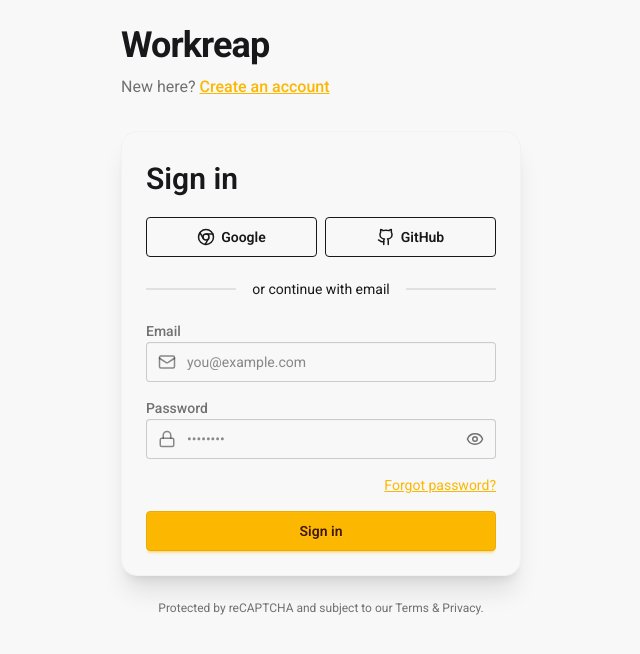
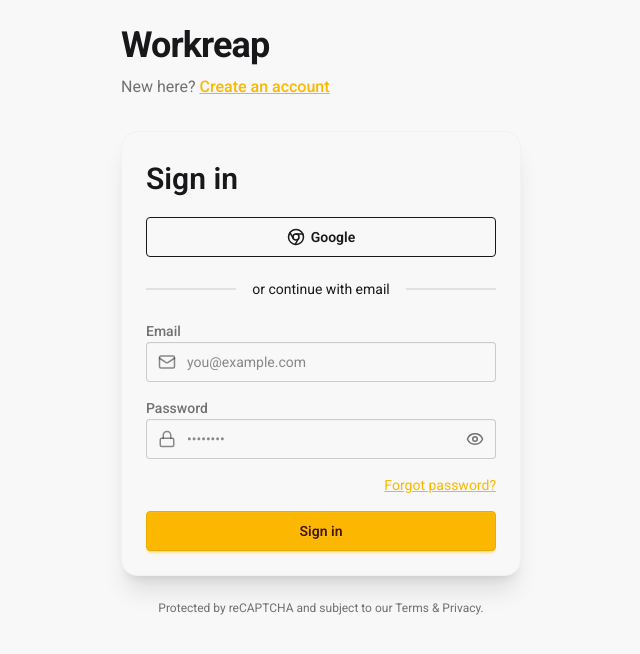
Before and after one commit to Anhcodervuive/Freelancer-Client-matching-platform-fe, a React (Vite) app: page /signin in a window 1280 px wide. Shown: the top 654 px of the page, without its empty margins (639-1279 px from the left). Built offline with nearby package versions, Linux system fonts and the light colour scheme; no server answers; grey boxes are pictures that could not be loaded.

Commit message:
Sign in with google

```diff
--- a/src/apis/auth.api.ts
+++ b/src/apis/auth.api.ts
@@ -12,6 +12,11 @@
 	return response.data
 }
 
+export const resendVerifyEmailAPI = async (email: string) => {
+	const response = await authorizeAxiosInstance.post(`${authBaseUrl}/resend-verify-email/${email}`)
+	return response.data
+}
+
 export const refreshTokenAPI = async () => {
 	const response = await authorizeAxiosInstance.post(`${authBaseUrl}/refresh_token`)
 	return response.data
--- a/src/pages/Auth/SigninForm.tsx
+++ b/src/pages/Auth/SigninForm.tsx
@@ -1,13 +1,14 @@
-import { useState } from 'react'
+import { useEffect, useState } from 'react'
 import { useForm, type SubmitHandler } from 'react-hook-form'
 import { Link, useNavigate } from 'react-router-dom'
 import { useDispatch } from 'react-redux'
 import { toast } from 'react-toastify'
-import { Eye, EyeOff, Lock, Mail, Github, Chrome } from 'lucide-react'
+import { Eye, EyeOff, Lock, Mail, Chrome } from 'lucide-react'
 import type { AppDispatch } from '~/redux/store'
-import { signinUserAPI } from '~/redux/user/userSlice'
+import { siginGoogle, signinUserAPI } from '~/redux/user/userSlice'
 import { EMAIL_RULE, EMAIL_RULE_MESSAGE, FIELD_REQUIRED_MESSAGE } from '~/utils/validator'
 import { routes } from '~/config/routes'
+import env from '~/config/environment'
 
 export type SigninInputs = {
 	email: string
@@ -26,6 +27,15 @@
 
 	const [showPassword, setShowPassword] = useState(false)
 	const [submitting, setSubmitting] = useState(false)
+	const params = new URLSearchParams(window.location.search)
+	const user = Object.fromEntries(params.entries())
+
+	useEffect(() => {
+		if (user?.id) {
+			dispatch(siginGoogle(user))
+			navigate(routes.comons.home)
+		}
+	}, [dispatch, navigate, user])
 
 	const onSubmit: SubmitHandler<SigninInputs> = async data => {
 		try {
@@ -64,15 +74,11 @@
 							<h2 className='card-title mb-2'>Sign in</h2>
 
 							{/* Social auth */}
-							<div className='grid grid-cols-2 gap-2'>
-								<button type='button' className='btn btn-outline w-full'>
+							<div className=''>
+								<a href={`${env.ROOT_URL}/auth/google`} className='btn btn-outline w-full'>
 									<Chrome size={18} />
 									Google
-								</button>
-								<button type='button' className='btn btn-outline w-full'>
-									<Github size={18} />
-									GitHub
-								</button>
+								</a>
 							</div>
 
 							<div className='divider'>or continue with email</div>
--- a/src/pages/Auth/VerifyPage.tsx
+++ b/src/pages/Auth/VerifyPage.tsx
@@ -1,7 +1,7 @@
 import { useEffect, useState } from 'react'
 import { useNavigate, useSearchParams } from 'react-router-dom'
 import { toast } from 'react-toastify'
-import { verifyUserAPI } from '~/apis/auth.api'
+import { resendVerifyEmailAPI, verifyUserAPI } from '~/apis/auth.api'
 import { routes } from '~/config/routes'
 // import { MailCheck, MailWarning } from 'lucide-react' // Nếu bạn xài lucide-react
 
@@ -42,7 +42,7 @@
 		setIsResending(true)
 		setShowSentMsg(false)
 		try {
-			// await resendVerifyEmailAPI(email)
+			await resendVerifyEmailAPI(email)
 			setShowSentMsg(true)
 			toast.success('Đã gửi lại email xác thực!')
 			setResendCooldown(RESEND_COOLDOWN)
--- a/src/redux/user/userSlice.ts
+++ b/src/redux/user/userSlice.ts
@@ -40,7 +40,12 @@
 const userSlice = createSlice({
 	name: 'user',
 	initialState,
-	reducers: {},
+	reducers: {
+		siginGoogle: (state, action) => {
+			const user = action.payload
+			state.currentUser = user
+		}
+	},
 	extraReducers: builder => {
 		builder
 			.addCase(signinUserAPI.fulfilled, (state, action) => {
@@ -66,4 +71,6 @@
 	return state.user.currentUser
 }
 
+export const { siginGoogle } = userSlice.actions
+
 export default userSlice.reducer
```
